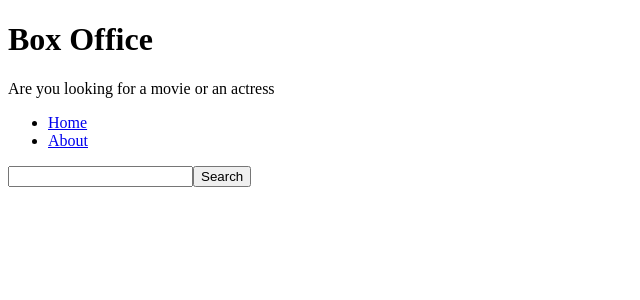
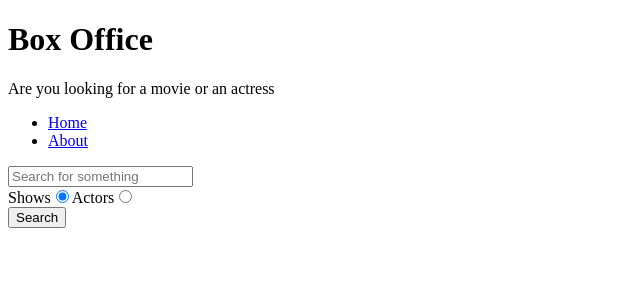
Before and after one commit to Dhalisuman001/box-office, a React (Create React App) app: page / in a window 1280 px wide. Shown: the top 300 px of the page, without its empty margins (0-640 px from the left). Built offline with nearby package versions, Linux system fonts and the light colour scheme.

Commit message:
actor and show toggle

```diff
--- a/src/pages/Home.js
+++ b/src/pages/Home.js
@@ -5,12 +5,15 @@ import { getApi } from "../misc/config";
 const Home = () => {
     const [input, setInput] = useState('');
     const [result, setResult] = useState(null);
+    const [searchType, setSearchType] = useState('shows');
+    const isSearchShow = searchType === 'shows';
+
     const onInputChange = (ev) => {
         setInput(ev.target.value);
 
     }
     const onSearch = () => {
-        getApi(`/search/shows?q=${input}`).then(result => {
+        getApi(`/search/${searchType}?q=${input}`).then(result => {
             setResult(result);
         });
     }
@@ -24,14 +27,34 @@ const Home = () => {
             return <div>No result found!</div>
         }
         if (result && result.length > 0) {
-            return <div>{result.map((item) => <div key={item.show.id}>{item.show.name}</div>)}</div>
+            return result[0].show ? result.map((item) => <div key={item.show.id}>{item.show.name}</div>) :
+                result.map((item) => <div key={item.person.id}>{item.person.name}</div>);
+        }
 
-        }
+
         return null;
     }
+
+    const toggleSearch = (ev) => {
+        setSearchType(ev.target.value);
+
+    }
+    console.log(searchType)
+
     return (
         <MainLayout>
-            <input type="text" onChange={onInputChange} value={input} onKeyDown={onEnter} />
+            <input type="text" onChange={onInputChange} value={input} onKeyDown={onEnter} placeholder="Search for something" />
+            <div>
+                <label htmlFor="shows-search">
+                    Shows
+                    <input type='radio' id='shows-search' value='show' checked={isSearchShow} onChange={toggleSearch} />
+                </label>
+                <label htmlFor="actors-search">
+                    Actors
+                    <input type='radio' id='actors-search' value='people' checked={!isSearchShow} onChange={toggleSearch} />
+                </label>
+            </div>
+
             <button type="button" onClick={onSearch} >Search</button>
             {renderResult()}
         </MainLayout>
```
